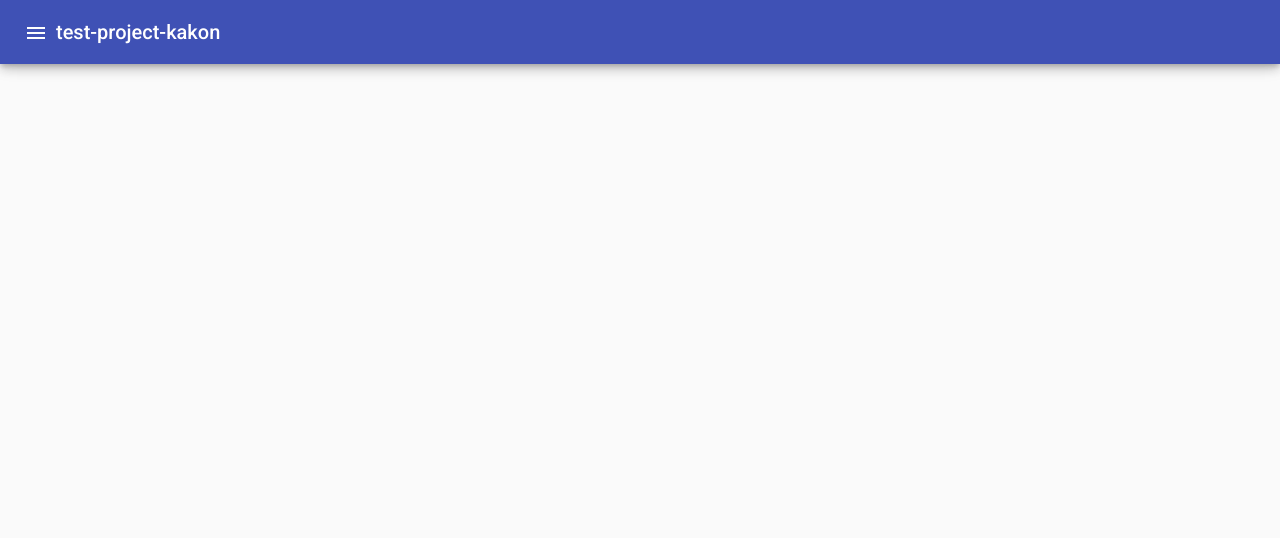
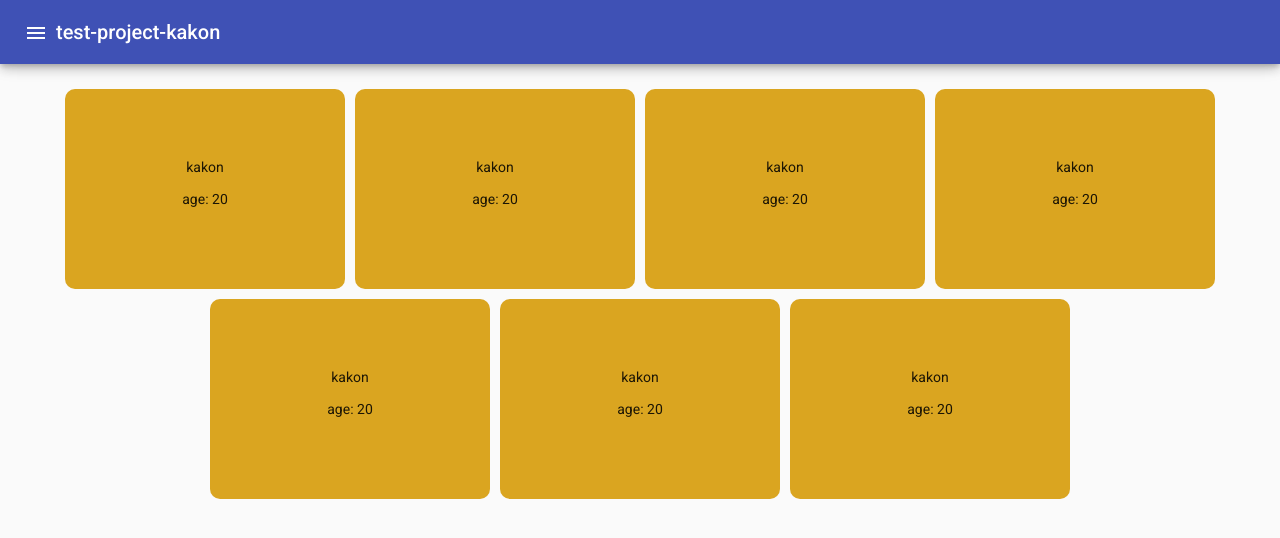
Before and after one commit to kakon-selise/angular-13-practice, an Angular app: page /angular-flex-layout in a window 1280 px wide. Before the commit this address led to /. Shown: the top 538 px of the page. Built offline with nearby package versions, Linux system fonts and the light colour scheme.

Commit message:
Flex layout basic

```diff
--- a/package.json
+++ b/package.json
@@ -14,6 +14,7 @@
     "@angular/common": "~13.3.0",
     "@angular/compiler": "~13.3.0",
     "@angular/core": "~13.3.0",
+    "@angular/flex-layout": "^13.0.0-beta.38",
     "@angular/forms": "~13.3.0",
     "@angular/material": "^13.3.9",
     "@angular/platform-browser": "~13.3.0",
--- /dev/null
+++ b/src/app/app-angular-flex-layout/app-angular-flex-layout.component.html
@@ -0,0 +1,37 @@
+<!-- <div fxLayout="row" fxLayout.xs="column" fxLayoutAlign="center" fxLayoutAlign.xs="center" fxLayoutGap="10px" class="user-list"> -->
+<div class="user-list">
+	<div class="single-user">
+		<p>kakon</p>
+		<p>age: 20</p>
+	</div>
+
+	<div class="single-user">
+		<p>kakon</p>
+		<p>age: 20</p>
+	</div>
+
+	<div class="single-user">
+		<p>kakon</p>
+		<p>age: 20</p>
+	</div>
+
+	<div class="single-user">
+		<p>kakon</p>
+		<p>age: 20</p>
+	</div>
+
+	<div class="single-user">
+		<p>kakon</p>
+		<p>age: 20</p>
+	</div>
+
+	<div class="single-user">
+		<p>kakon</p>
+		<p>age: 20</p>
+	</div>
+
+	<div class="single-user">
+		<p>kakon</p>
+		<p>age: 20</p>
+	</div>
+</div>
--- /dev/null
+++ b/src/app/app-angular-flex-layout/app-angular-flex-layout.component.scss
@@ -0,0 +1,21 @@
+.user-list {
+	display: flex;
+	flex-wrap: wrap;
+	justify-content: center;
+}
+
+.single-user {
+	height: 200px;
+	min-width: 280px;
+	background-color: goldenrod;
+	margin: 5px;
+	display: flex;
+	flex-direction: column;
+	align-items: center;
+	justify-content: center;
+	border-radius: 10px;
+	-webkit-border-radius: 10px;
+	-moz-border-radius: 10px;
+	-ms-border-radius: 10px;
+	-o-border-radius: 10px;
+}
--- /dev/null
+++ b/src/app/app-angular-flex-layout/app-angular-flex-layout.component.ts
@@ -0,0 +1,15 @@
+import { Component, OnInit } from '@angular/core';
+
+@Component({
+  selector: 'app-app-angular-flex-layout',
+  templateUrl: './app-angular-flex-layout.component.html',
+  styleUrls: ['./app-angular-flex-layout.component.scss']
+})
+export class AppAngularFlexLayoutComponent implements OnInit {
+
+  constructor() { }
+
+  ngOnInit(): void {
+  }
+
+}
--- a/src/app/app-home-page/app-home-page.component.html
+++ b/src/app/app-home-page/app-home-page.component.html
@@ -2,4 +2,8 @@
 	<div class="single-module">
 		<a routerLink="data-table">Data table</a>
 	</div>
+
+	<div class="single-module">
+		<a routerLink="angular-flex-layout">Angular flex layout</a>
+	</div>
 </div>
--- a/src/app/app-layouts/navigation/navigation.component.html
+++ b/src/app/app-layouts/navigation/navigation.component.html
@@ -15,7 +15,7 @@
 		<mat-toolbar>Menu</mat-toolbar>
 		<mat-nav-list>
 			<a mat-list-item routerLink="data-table">Data table</a>
-			<a mat-list-item href="#">Link 2</a>
+			<a mat-list-item routerLink="angular-flex-layout">Angular flex layout</a>
 			<a mat-list-item href="#">Link 3</a>
 		</mat-nav-list>
 	</mat-sidenav>
--- a/src/app/app-routing.module.ts
+++ b/src/app/app-routing.module.ts
@@ -1,5 +1,6 @@
 import { NgModule } from '@angular/core';
 import { RouterModule, Routes } from '@angular/router';
+import { AppAngularFlexLayoutComponent } from './app-angular-flex-layout/app-angular-flex-layout.component';
 import { AppDataTableComponent } from './app-data-table/app-data-table.component';
 import { AppHomePageComponent } from './app-home-page/app-home-page.component';
 
@@ -18,6 +19,10 @@ const routes: Routes = [
 		path: 'data-table',
 		component: AppDataTableComponent,
 	},
+	{
+		path: 'angular-flex-layout',
+		component: AppAngularFlexLayoutComponent,
+	},
 ];
 
 @NgModule({
```
Also changed, not shown: src/app/app.module.ts (+8 -4 lines), 1 other file (tests, documents, lock files or other folders).
